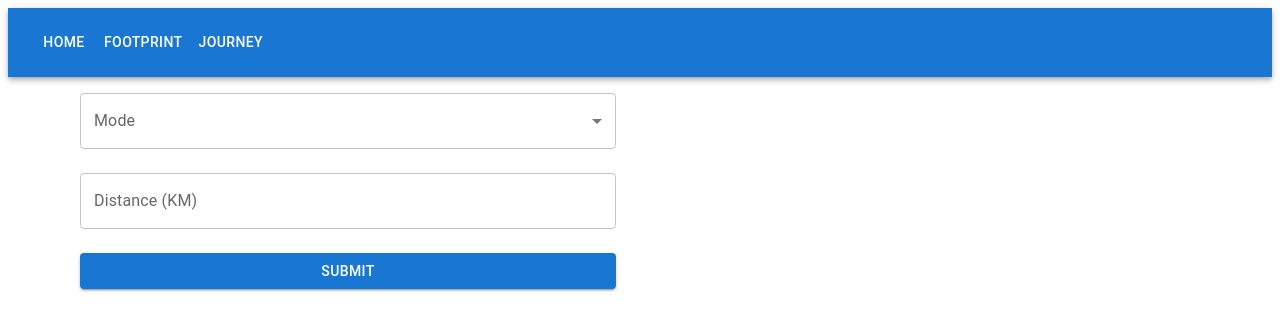
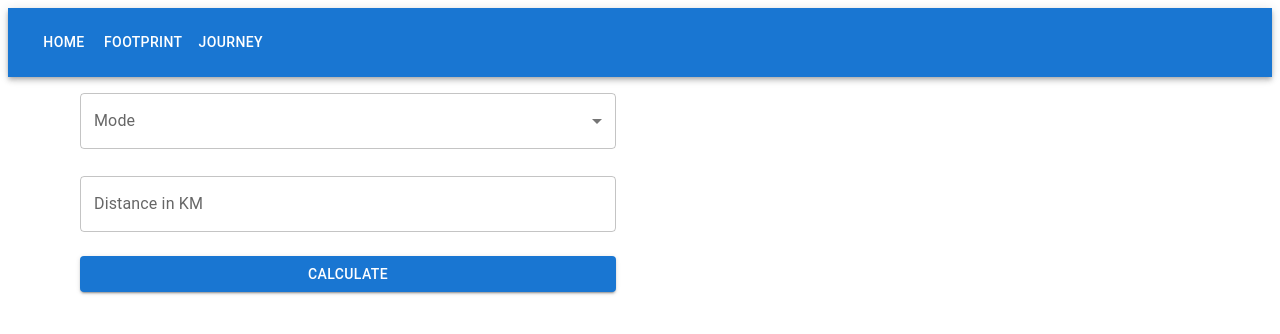
Before and after one commit to f-ssemwanga/eco-tracker, a React (Create React App) app: page /footprint in a window 1280 px wide. Shown: the top 334 px of the page. Built offline with nearby package versions, Linux system fonts and the light colour scheme.

Commit message:
changes to api calls

```diff
--- a/src/components/CarbonForm.js
+++ b/src/components/CarbonForm.js
@@ -8,24 +8,10 @@ import {
   MenuItem,
   TextField,
   Button,
+  FormHelperText,
 } from "@mui/material";
 import { useFormik } from "formik";
 import * as Yup from "yup";
-import axios from "axios";
-
-const CarFormSchema = Yup.object({
-  fuelType: Yup.string().required("Please select a fuel type"),
-  distance: Yup.number()
-    .required("Please enter a distance in KM")
-    .min(1, "Please enter a minimum distance of 1"),
-});
-
-const FlightFormSchema = Yup.object({
-  fuelType: Yup.string().required("Please select a flight type"),
-  distance: Yup.number()
-    .required("Please enter a distance in KM")
-    .min(1, "Please enter a minimum distance of 1"),
-});
 
 const CarOptions = [
   { value: "SmallDieselCar", label: "Small Diesel Car" },
@@ -62,7 +48,7 @@ const FlightOptions = [
   { value: "LongFirstClassFlight", label: "Long First Class Flight" },
 ];
 
-const CarbonForm = ({ setCarbonData }) => {
+const CarbonForm = ({ onFormSubmit }) => {
   const initialValues = {
     mode: "",
     fuelType: "",
@@ -71,68 +57,46 @@ const CarbonForm = ({ setCarbonData }) => {
 
   const validationSchema = Yup.object().shape({
     mode: Yup.string().required("Please select a mode"),
-    ...CarFormSchema.fields,
-    ...FlightFormSchema.fields,
+    fuelType: Yup.string().test(
+      "fuelType",
+      "Please select a vehicle type or flight class",
+      function (value) {
+        const mode = this.parent.mode;
+        if (mode === "car" && !value) {
+          return this.createError({ message: "Please select a vehicle type" });
+        }
+        if (mode === "flight" && !value) {
+          return this.createError({ message: "Please select a flight class" });
+        }
+        return true;
+      }
+    ),
+    distance: Yup.number()
+      .required("Please enter a distance in KM")
+      .min(1, "Please enter a minimum distance of 1"),
   });
-
-  const onSubmit = async (values) => {
-    let options;
-
-    if (values.mode === "car") {
-      options = {
-        method: "GET",
-        url: "https://carbonfootprint1.p.rapidapi.com/CarbonFootprintFromCarTravel",
-        params: {
-          distance: values.distance,
-          vehicle: values.fuelType,
-        },
-        headers: {
-          "X-RapidAPI-Key": "Your API KEY",
-          "X-RapidAPI-Host": "carbonfootprint1.p.rapidapi.com",
-        },
-      };
-    } else if (values.mode === "flight") {
-      options = {
-        method: "GET",
-        url: "https://carbonfootprint1.p.rapidapi.com/CarbonFootprintFromFlight",
-        params: {
-          distance: values.distance,
-          type: values.fuelType,
-        },
-        headers: {
-          "X-RapidAPI-Key": "Your API KEY",
-          "X-RapidAPI-Host": "carbonfootprint1.p.rapidapi.com",
-        },
-      };
-    }
-
-    try {
-      const response = await axios.request(options);
-      setCarbonData({
-        carbonFootprint: response.data.carbonEquivalent,
-        distance: values.distance,
-      });
-    } catch (error) {
-      console.error(error);
-    }
-  };
 
   const formik = useFormik({
     initialValues,
-    onSubmit,
+    onSubmit: (values) => {
+      onFormSubmit(values);
+    },
     validationSchema,
   });
 
   const handleModeChange = (event) => {
     const selectedMode = event.target.value;
-    formik.resetForm();
+    formik.setFieldValue("fuelType", "");
     formik.setFieldValue("mode", selectedMode);
   };
 
   return (
     <Box sx={{ p: 2 }}>
       <Stack component="form" onSubmit={formik.handleSubmit} spacing={3}>
-        <FormControl fullWidth>
+        <FormControl
+          fullWidth
+          error={formik.touched.mode && Boolean(formik.errors.mode)}
+        >
           <InputLabel id="mode-label">Mode</InputLabel>
           <Select
             labelId="mode-label"
@@ -140,16 +104,20 @@ const CarbonForm = ({ setCarbonData }) => {
             name="mode"
             value={formik.values.mode}
             onChange={handleModeChange}
-            error={formik.touched.mode && Boolean(formik.errors.mode)}
-            helperText={formik.touched.mode && formik.errors.mode}
           >
             <MenuItem value="">Select Mode</MenuItem>
             <MenuItem value="car">Car</MenuItem>
             <MenuItem value="flight">Flight</MenuItem>
           </Select>
+          <FormHelperText>
+            {formik.touched.mode && formik.errors.mode}
+          </FormHelperText>
         </FormControl>
         {formik.values.mode === "car" && (
-          <FormControl fullWidth>
+          <FormControl
+            fullWidth
+            error={formik.touched.fuelType && Boolean(formik.errors.fuelType)}
+          >
             <InputLabel id="fuel-type-label">Fuel Type</InputLabel>
             <Select
               labelId="fuel-type-label"
@@ -157,8 +125,6 @@ const CarbonForm = ({ setCarbonData }) => {
               name="fuelType"
               value={formik.values.fuelType}
               onChange={formik.handleChange}
-              error={formik.touched.fuelType && Boolean(formik.errors.fuelType)}
-              helperText={formik.touched.fuelType && formik.errors.fuelType}
             >
               <MenuItem value="">Select Fuel Type</MenuItem>
               {CarOptions.map((option) => (
@@ -167,10 +133,16 @@ const CarbonForm = ({ setCarbonData }) => {
                 </MenuItem>
               ))}
             </Select>
+            <FormHelperText>
+              {formik.touched.fuelType && formik.errors.fuelType}
+            </FormHelperText>
           </FormControl>
         )}
         {formik.values.mode === "flight" && (
-          <FormControl fullWidth>
+          <FormControl
+            fullWidth
+            error={formik.touched.fuelType && Boolean(formik.errors.fuelType)}
+          >
             <InputLabel id="flight-type-label">Flight Type</InputLabel>
             <Select
               labelId="flight-type-label"
@@ -178,8 +150,6 @@ const CarbonForm = ({ setCarbonData }) => {
               name="fuelType"
               value={formik.values.fuelType}
               onChange={formik.handleChange}
-              error={formik.touched.fuelType && Boolean(formik.errors.fuelType)}
-              helperText={formik.touched.fuelType && formik.errors.fuelType}
             >
               <MenuItem value="">Select Flight Type</MenuItem>
               {FlightOptions.map((option) => (
@@ -188,21 +158,24 @@ const CarbonForm = ({ setCarbonData }) => {
                 </MenuItem>
               ))}
             </Select>
+            <FormHelperText>
+              {formik.touched.fuelType && formik.errors.fuelType}
+            </FormHelperText>
           </FormControl>
         )}
 
         <TextField
-          label="Distance (KM)"
-          type="number"
           id="distance"
           name="distance"
+          label="Distance in KM"
+          fullWidth
           value={formik.values.distance}
           onChange={formik.handleChange}
           error={formik.touched.distance && Boolean(formik.errors.distance)}
           helperText={formik.touched.distance && formik.errors.distance}
         />
-        <Button variant="contained" type="submit">
-          Submit
+        <Button color="primary" variant="contained" type="submit">
+          Calculate
         </Button>
       </Stack>
     </Box>
--- a/src/pages/FootPrint.js
+++ b/src/pages/FootPrint.js
@@ -2,14 +2,51 @@ import React, { useState } from "react";
 import { Grid } from "@mui/material";
 import CarbonForm from "../components/CarbonForm";
 import CarbonResult from "../components/CarbonResult";
+import axios from "axios";
 
 const Footprint = () => {
   const [carbonData, setCarbonData] = useState(null);
 
+  const handleFormSubmit = async (values) => {
+    const commonHeaders = {
+      "X-RapidAPI-Key": process.env.REACT_APP_RAPIDAPI_KEY,
+      "X-RapidAPI-Host": "carbonfootprint1.p.rapidapi.com",
+    };
+
+    let options = {
+      method: "GET",
+      headers: commonHeaders,
+    };
+
+    if (values.mode === "car") {
+      options.url = "https://carbonfootprint1.p.rapidapi.com/CarbonFootprintFromCarTravel";
+      options.params = {
+        distance: values.distance,
+        vehicle: values.fuelType,
+      };
+    } else if (values.mode === "flight") {
+      options.url = "https://carbonfootprint1.p.rapidapi.com/CarbonFootprintFromFlight";
+      options.params = {
+        distance: values.distance,
+        type: values.fuelType,
+      };
+    }
+
+    try {
+      const response = await axios.request(options);
+      setCarbonData({
+        carbonFootprint: response.data.carbonEquivalent,
+        distance: values.distance,
+      });
+    } catch (error) {
+      console.error(error);
+    }
+  };
+
   return (
     <Grid container spacing={2}>
       <Grid item xs={12} sm={6}>
-        <CarbonForm setCarbonData={setCarbonData} />
+        <CarbonForm onFormSubmit={handleFormSubmit} />
       </Grid>
       {carbonData && (
         <Grid item xs={12} sm={6}>
```
